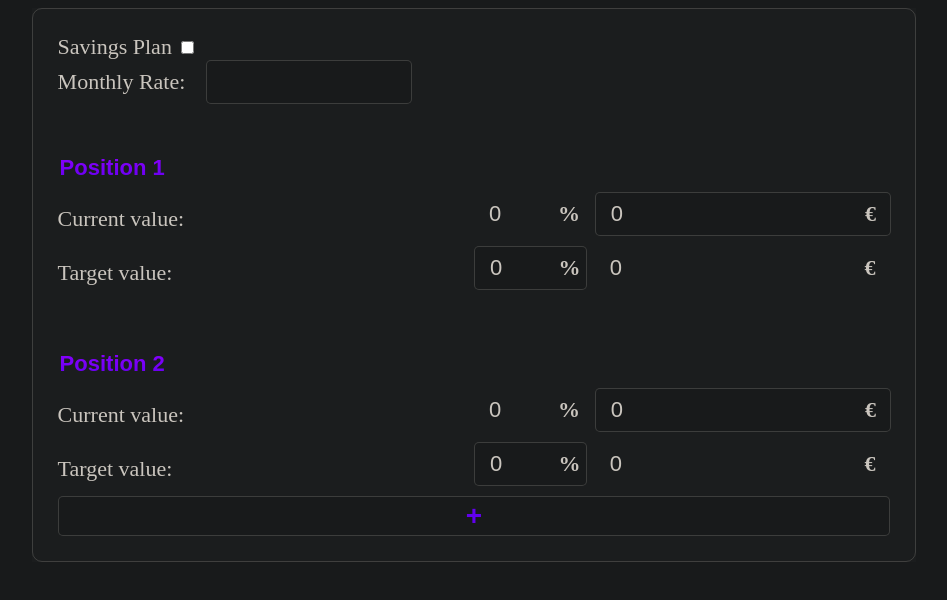
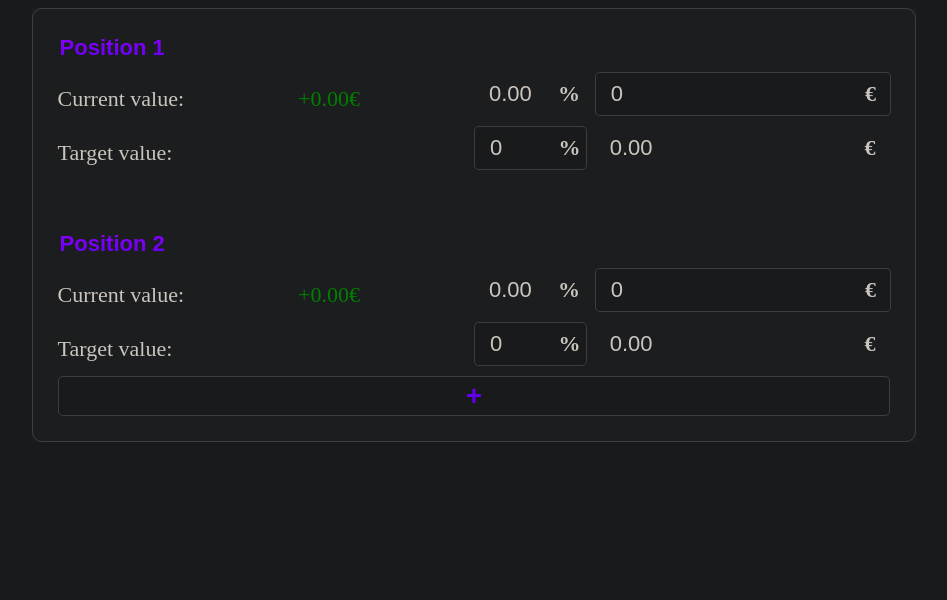
Before and after one commit to LuisIllig/savings-balancer, a plain HTML site: page index.html in a window 1280 px wide. Shown: the whole page, without its empty margins (166-1113 px from the left). Drawn offline with nearby package versions, Linux system fonts and the light colour scheme.

Commit message:
Remove code related to savings plan

```diff
--- a/index.html
+++ b/index.html
@@ -24,23 +24,8 @@
 
     });
 </script>
-<!--TODO add ui for savings plan / needs savings per month, space for result (months), switch-->
 <div class="container">
     <div class="container-balancer">
-        <div class="container-savings">
-            <div>
-                <label>
-                    Savings Plan
-                    <input class="checkbox-savings" type="checkbox">
-                </label>
-            </div>
-            <div>
-                <label>
-                    Monthly Rate:
-                    <input class="monthly-rate" type="text">
-                </label>
-            </div>
-        </div>
         <div id="container-positions">
             <div id="position-1" class="container-position">
 
--- a/scripts/SavingsBalancer.js
+++ b/scripts/SavingsBalancer.js
@@ -70,30 +70,16 @@ class SavingsBalancer {
         return template.content.firstElementChild;
     }
 
-    calculate() {
-        console.log("calculating")
-    }
-
     update(input) {
         if (input !== undefined) {
             this.formatMoneyInput(input);
         }
         this.validatePercentage();
-        this.calculateSimple();
+        this.calculate();
         console.log("updated")
     }
 
-    calculateWithPlan() {
-        let plan = 500;
-        let collectedInputs = this.collectInput();
-        // loop till diff total = 500
-        // count months
-        // deeo copy collected inputs and add new position (500 * month)
-        // append plan and month
-
-    }
-
-    calculateSimple() {
+    calculate() {
         let collectedInputs = this.collectInput();
         let total = this.countTotal(collectedInputs);
         let output = this.calculateSimpleOutput(collectedInputs, total);
--- a/stylesheets/style.css
+++ b/stylesheets/style.css
@@ -231,37 +231,3 @@ body {
     border: 1px solid var(--red);
     box-shadow: 0 0 10px var(--red);
 }
-
-.container-savings {
-    margin-bottom: 50px;
-}
-
-.monthly-rate {
-    background-color: var(--dark-black);
-    color: inherit;
-    border: 1px solid var(--white-border);
-    border-radius: 5px;
-    height: 40px;
-    font-size: inherit;
-    width: 200px;
-    margin-left: 15px;
-}
-
-.monthly-rate:disabled {
-    border: none;
-    background-color: inherit;
-}
-
-.monthly-rate:hover {
-    border-color: var(--light-purple);
-}
-
-.monthly-rate:focus {
-    outline: none;
-    border: 1px solid var(--dark-purple);
-    box-shadow: 0 0 10px var(--light-purple);
-}
-
-.checkbox-savings input:checked ~ .checkmark {
-    background-color: var(--light-purple);
-}
```
Also changed, not shown: 1 other file.
